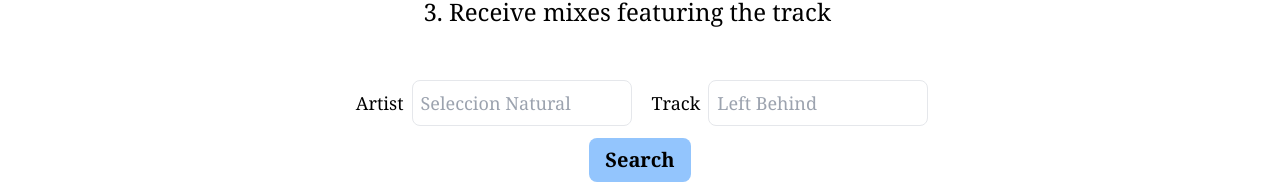
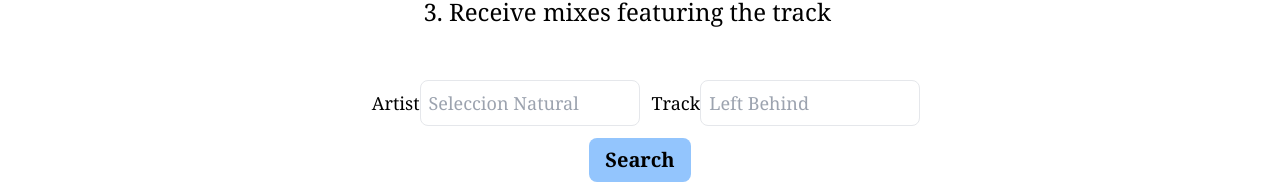
Before and after one commit to edwardhorsey/electronic-track-search, a Next.js app: page / in a window 1280 px wide. Shown: the part 345-529 px from the top of the page. Built offline with nearby package versions, Linux system fonts and the light colour scheme.

Commit message:
minor style

```diff
--- a/components/SearchForm.tsx
+++ b/components/SearchForm.tsx
@@ -41,7 +41,7 @@ const SearchForm = (): JSX.Element => {
             Artist
             <input
               type="text"
-              className="border border-gray-200 p-2 mt-1 mb-1 ml-2 mr-2
+              className="border border-gray-200 p-2 mt-1 mb-1
               rounded-lg appearance-none focus:outline-none
               focus:border-gray-500"
               id={formIds.artist}
@@ -60,7 +60,7 @@ const SearchForm = (): JSX.Element => {
             Track
             <input
               type="text"
-              className="border border-gray-200 p-2 mt-1 mb-1 ml-2 mr-2
+              className="border border-gray-200 p-2 mt-1 mb-1
               rounded-lg appearance-none focus:outline-none
               focus:border-gray-500"
               id={formIds.track}
```
